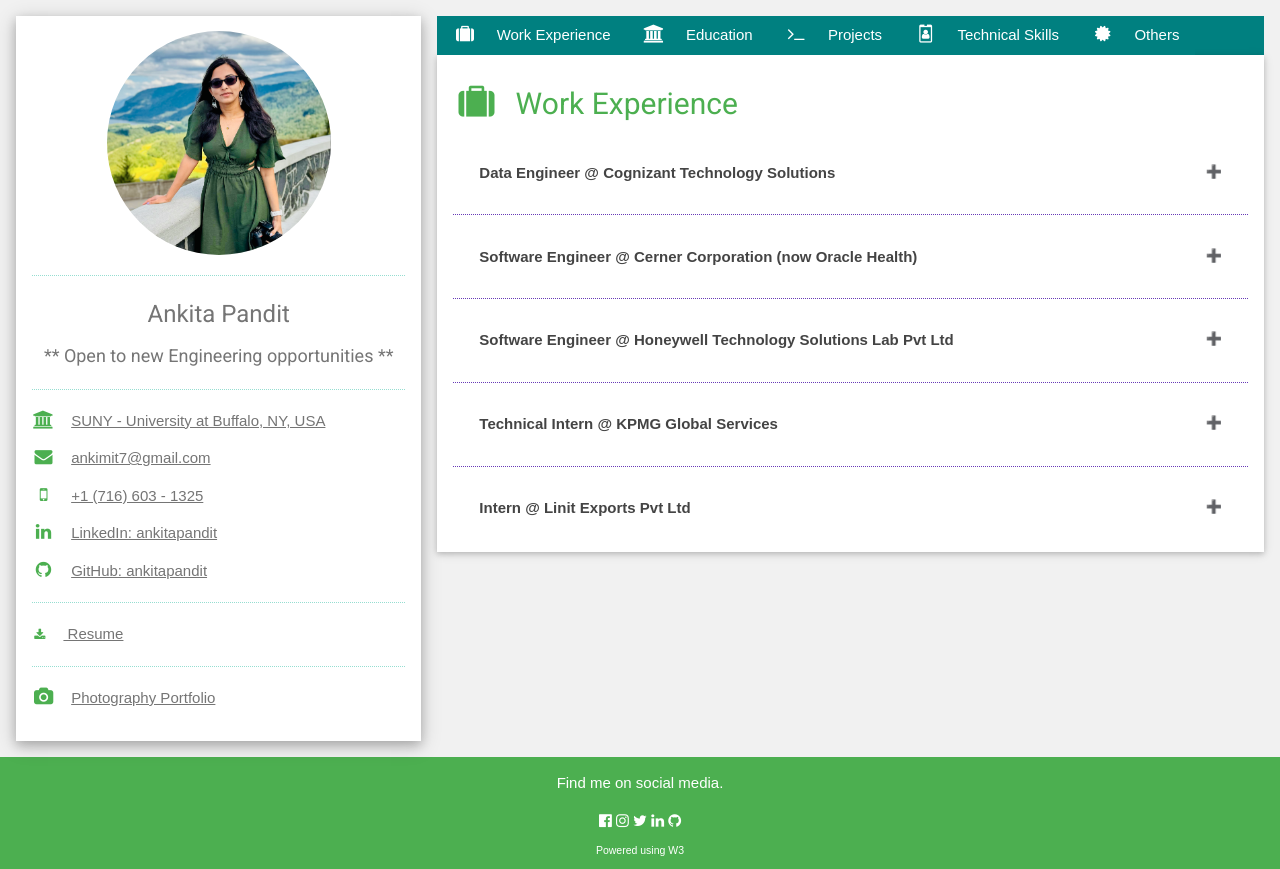
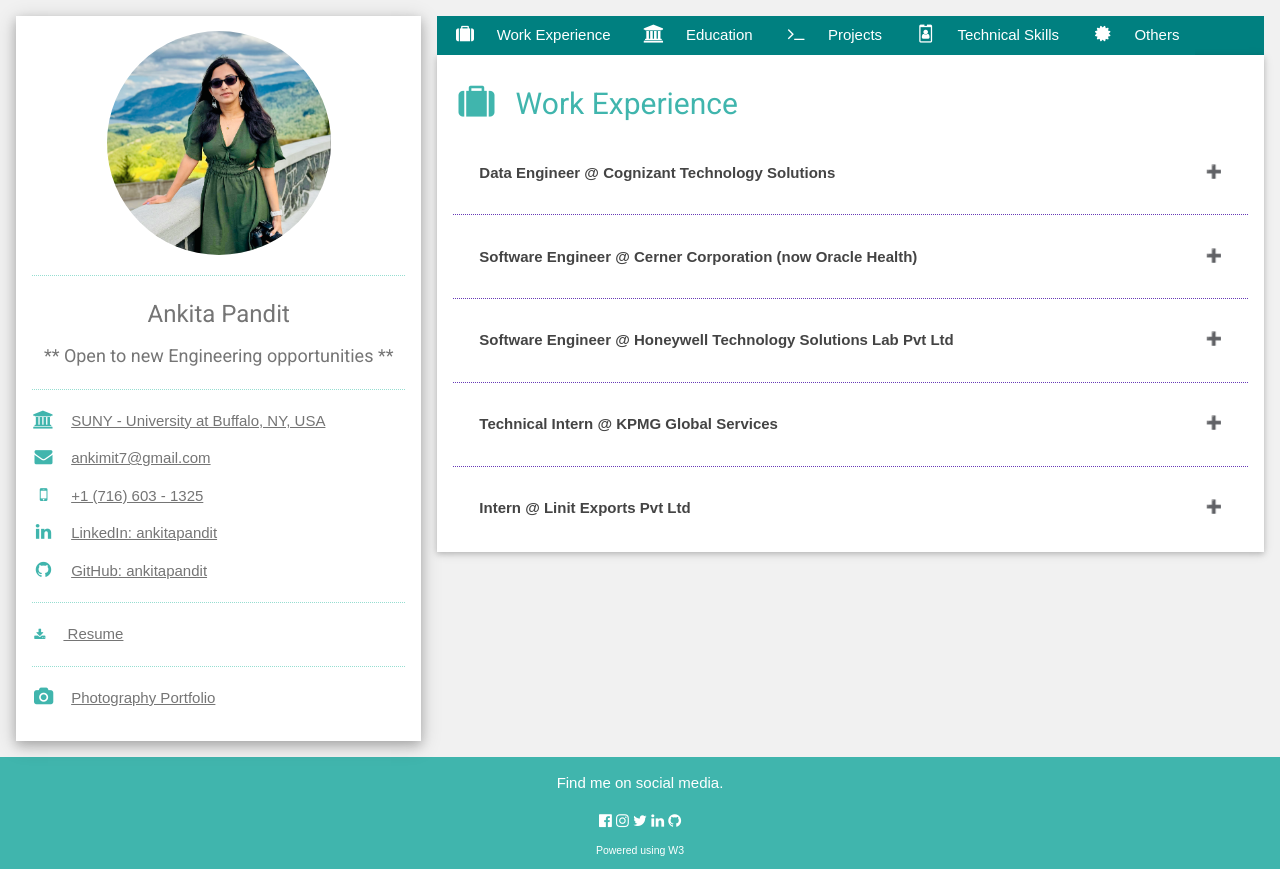
Before and after one commit to ankitapandit/portfolio, a PHP site: page /index.html in a window 1280 px wide, after a click on "Work Experience". Run offline with PHP 8.4, Linux system fonts and the light colour scheme.

Commit message:
Update index.css

```diff
--- a/index.css
+++ b/index.css
@@ -152,7 +152,7 @@ hr{border:0;border-top:1px solid #eee;margin:20px 0}
 .brown,.hover-brown:hover{color:#fff!important;background-color:#795548!important}
 .cyan,.hover-cyan:hover{color:#000!important;background-color:#00bcd4!important}
 .blue-grey,.hover-blue-grey:hover,.blue-gray,.hover-blue-gray:hover{color:#fff!important;background-color:#607d8b!important}
-.green,.hover-green:hover{color:#fff!important;background-color:#4CAF50!important}
+.green,.hover-green:hover{color:#fff!important;background-color:#40B5AD!important}
 .light-green,.hover-light-green:hover{color:#000!important;background-color:#8bc34a!important}
 .indigo,.hover-indigo:hover{color:#fff!important;background-color:#3f51b5!important}
 .khaki,.hover-khaki:hover{color:#000!important;background-color:#f0e68c!important}
@@ -182,7 +182,7 @@ hr{border:0;border-top:1px solid #eee;margin:20px 0}
 .text-brown,.hover-text-brown:hover{color:#795548!important}
 .text-cyan,.hover-text-cyan:hover{color:#00bcd4!important}
 .text-blue-grey,.hover-text-blue-grey:hover,.text-blue-gray,.hover-text-blue-gray:hover{color:#607d8b!important}
-.text-green,.hover-text-green:hover{color:#4CAF50!important}
+.text-green,.hover-text-green:hover{color:#40B5AD!important}
 .text-light-green,.hover-text-light-green:hover{color:#8bc34a!important}
 .text-indigo,.hover-text-indigo:hover{color:#3f51b5!important}
 .text-khaki,.hover-text-khaki:hover{color:#b4aa50!important}
@@ -208,7 +208,7 @@ hr{border:0;border-top:1px solid #eee;margin:20px 0}
 .border-brown,.hover-border-brown:hover{border-color:#795548!important}
 .border-cyan,.hover-border-cyan:hover{border-color:#00bcd4!important}
 .border-blue-grey,.hover-border-blue-grey:hover,.border-blue-gray,.hover-border-blue-gray:hover{border-color:#607d8b!important}
-.border-green,.hover-border-green:hover{border-color:#4CAF50!important}
+.border-green,.hover-border-green:hover{border-color:#40B5AD!important}
 .border-light-green,.hover-border-light-green:hover{border-color:#8bc34a!important}
 .border-indigo,.hover-border-indigo:hover{border-color:#3f51b5!important}
 .border-khaki,.hover-border-khaki:hover{border-color:#f0e68c!important}
```
